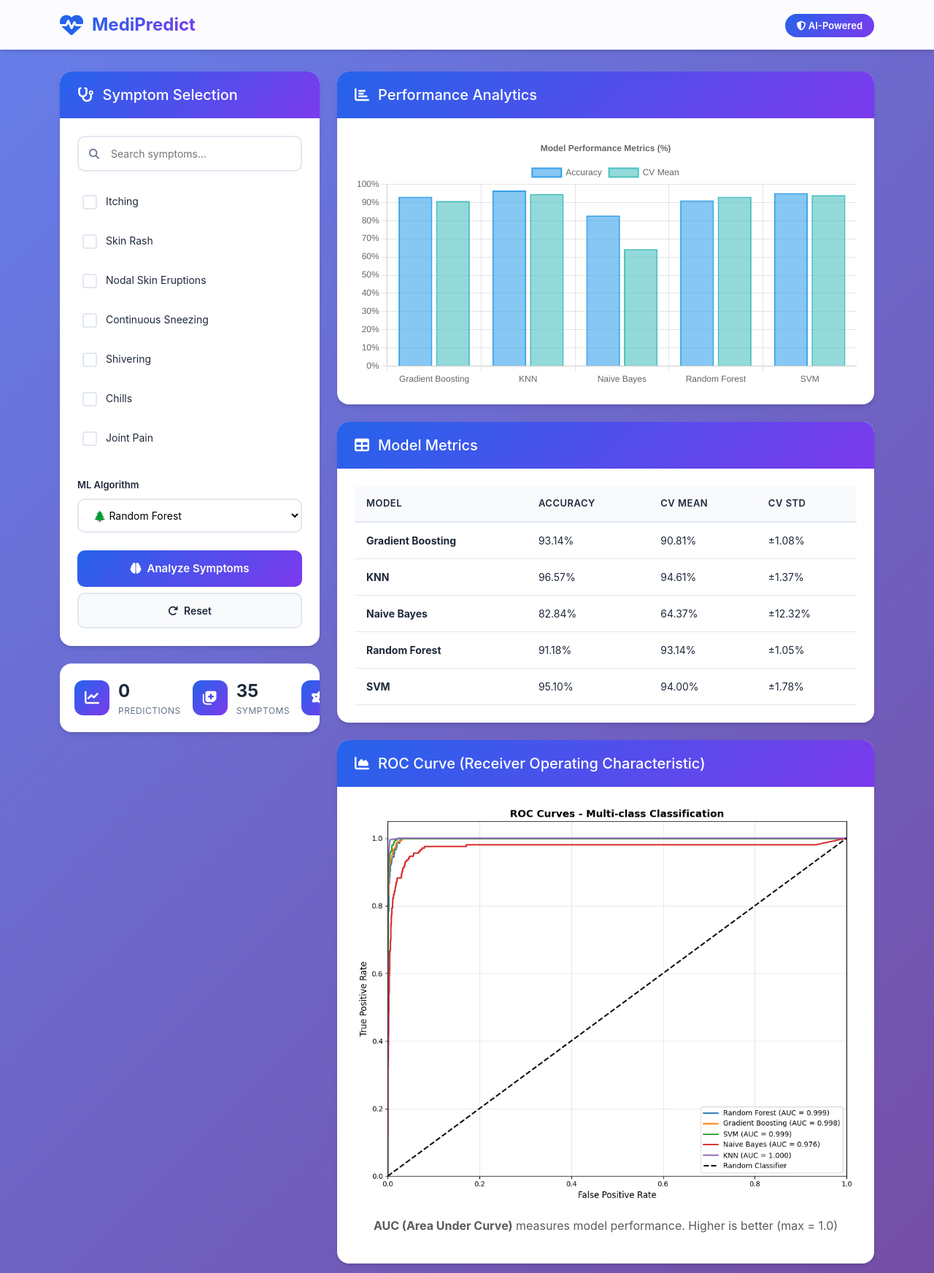
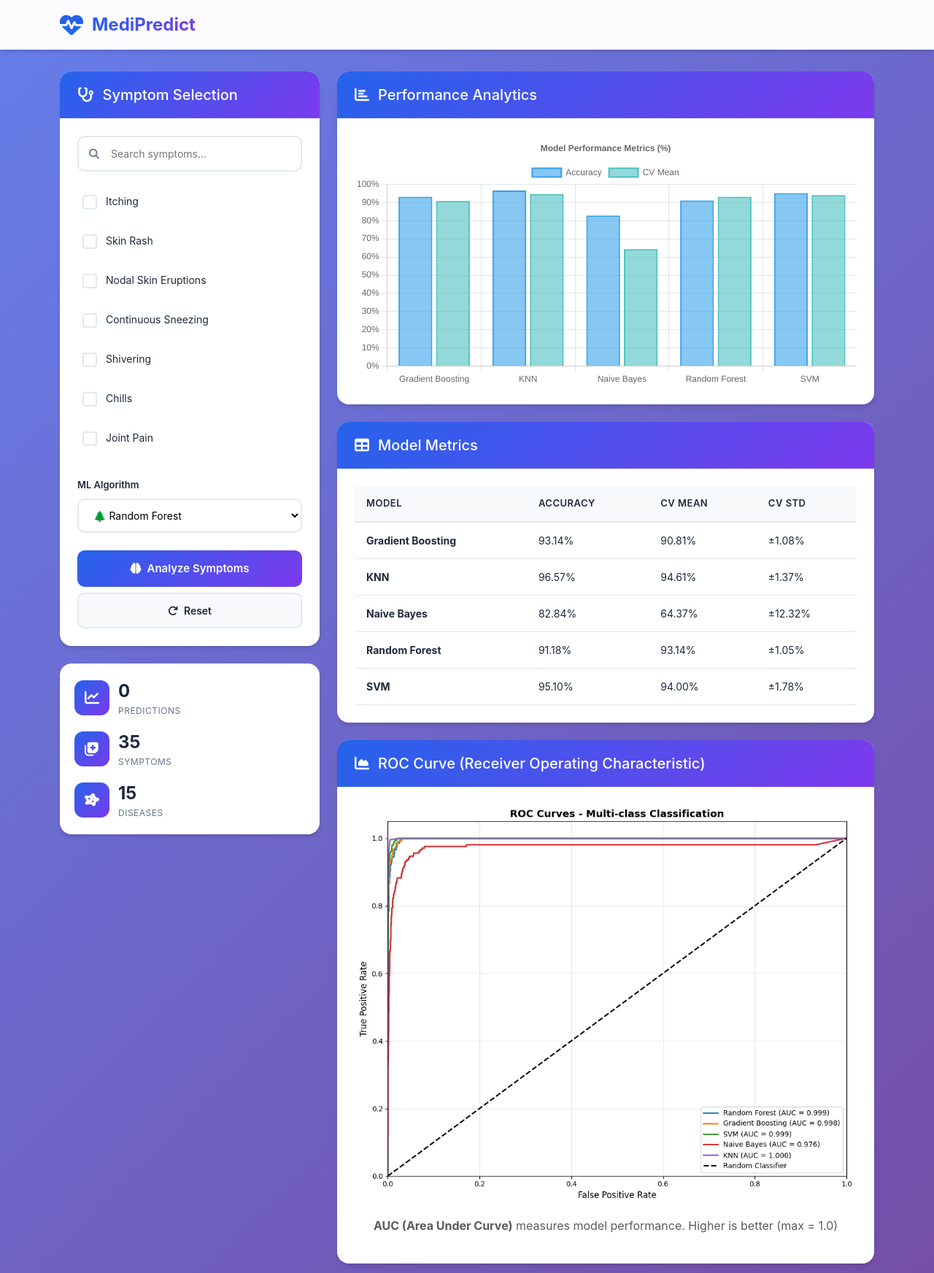
Before and after one commit to sint-sint-hlaing/disease-prediction, a Flask app: page / in a window 1280 px wide. Shown: the top 1744 px of the page at 73% size. Run offline with Flask 3, Linux system fonts and the light colour scheme; data that the repository does not hold is empty.

Commit message:
version 1

```diff
--- a/static/css/style.css
+++ b/static/css/style.css
@@ -293,7 +293,7 @@ body {
 /* Stats Grid */
 .stats-grid {
     display: grid;
-    grid-template-columns: repeat(3, 1fr);
+    grid-template-columns: repeat(1, 1fr);
     gap: 16px;
     padding: 20px;
 }
--- a/templates/index.html
+++ b/templates/index.html
@@ -17,9 +17,9 @@
                     <i class="fas fa-heartbeat"></i>
                     <span class="logo-text">MediPredict</span>
                 </div>
-                <div class="header-info">
+                <!-- <div class="header-info">
                     <span class="badge-custom"><i class="fas fa-shield-alt"></i> AI-Powered</span>
-                </div>
+                </div> -->
             </div>
         </div>
     </header>
@@ -79,7 +79,7 @@
 
                 <!-- Statistics Card -->
                 <div class="card-modern mt-4">
-                    <div class="stats-grid">
+                    <div class="stats-grid ">
                         <div class="stat-item">
                             <div class="stat-icon"><i class="fas fa-chart-line"></i></div>
                             <div class="stat-content">
```
